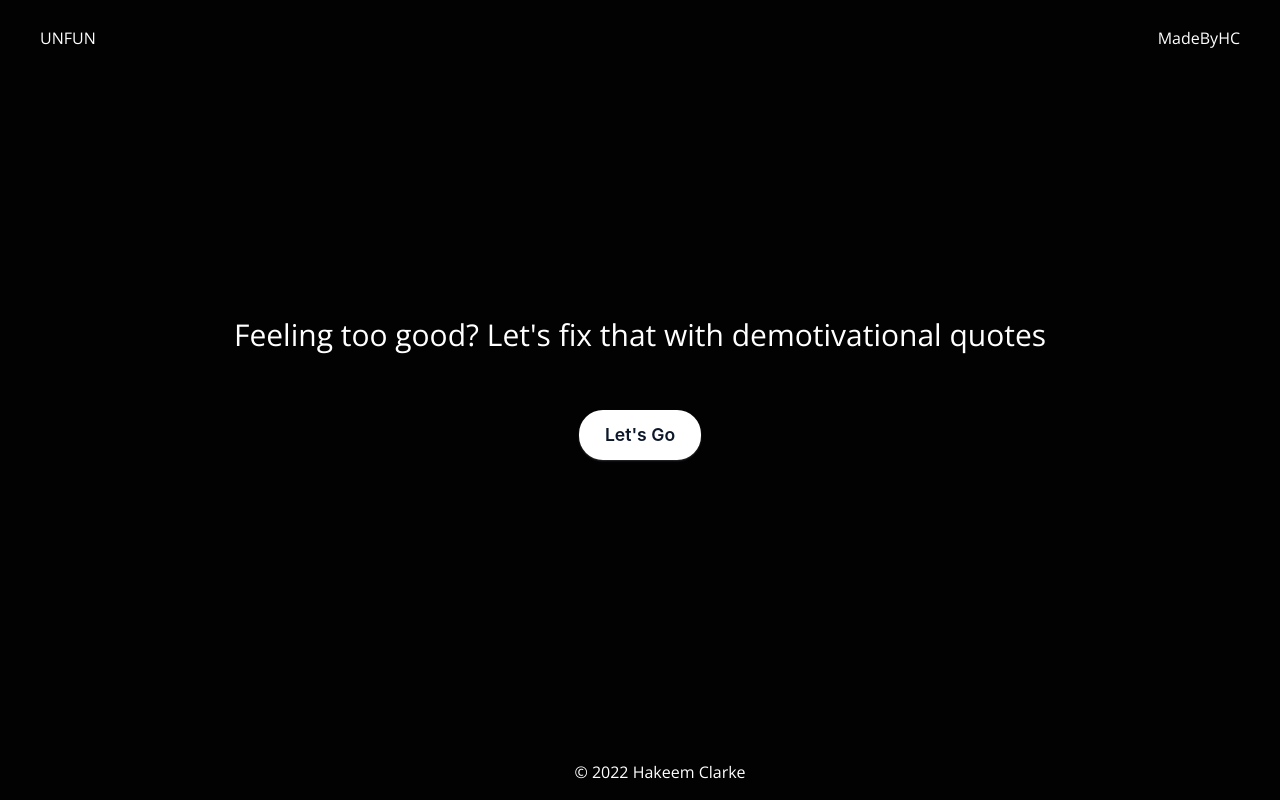
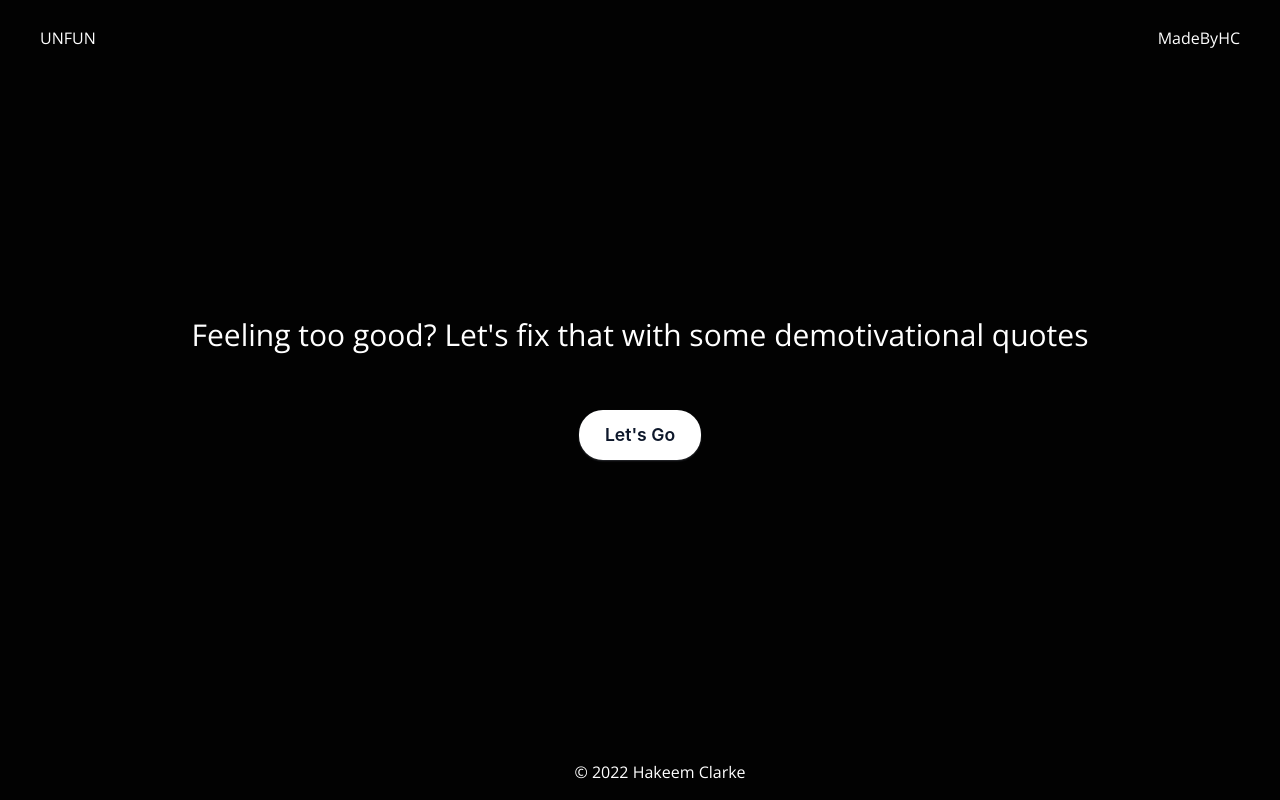
Before and after one commit to hakeem-jc/unfun, a React (Create React App) app: page / in a window 1280 px wide. Built offline with nearby package versions, Linux system fonts and the light colour scheme.

Commit message:
Edit hero text

```diff
--- a/src/components/Content/content.jsx
+++ b/src/components/Content/content.jsx
@@ -3,7 +3,7 @@ import './content.css';
 export function Content() {
     return (
         <section className="content-container">
-            <h1 className="content-text">Feeling too good? Let's fix that with demotivational quotes</h1>
+            <h1 className="content-text">Feeling too good? Let's fix that with some demotivational quotes</h1>
             <button className='content-btn'>Let's Go</button>
         </section>
     )
```
